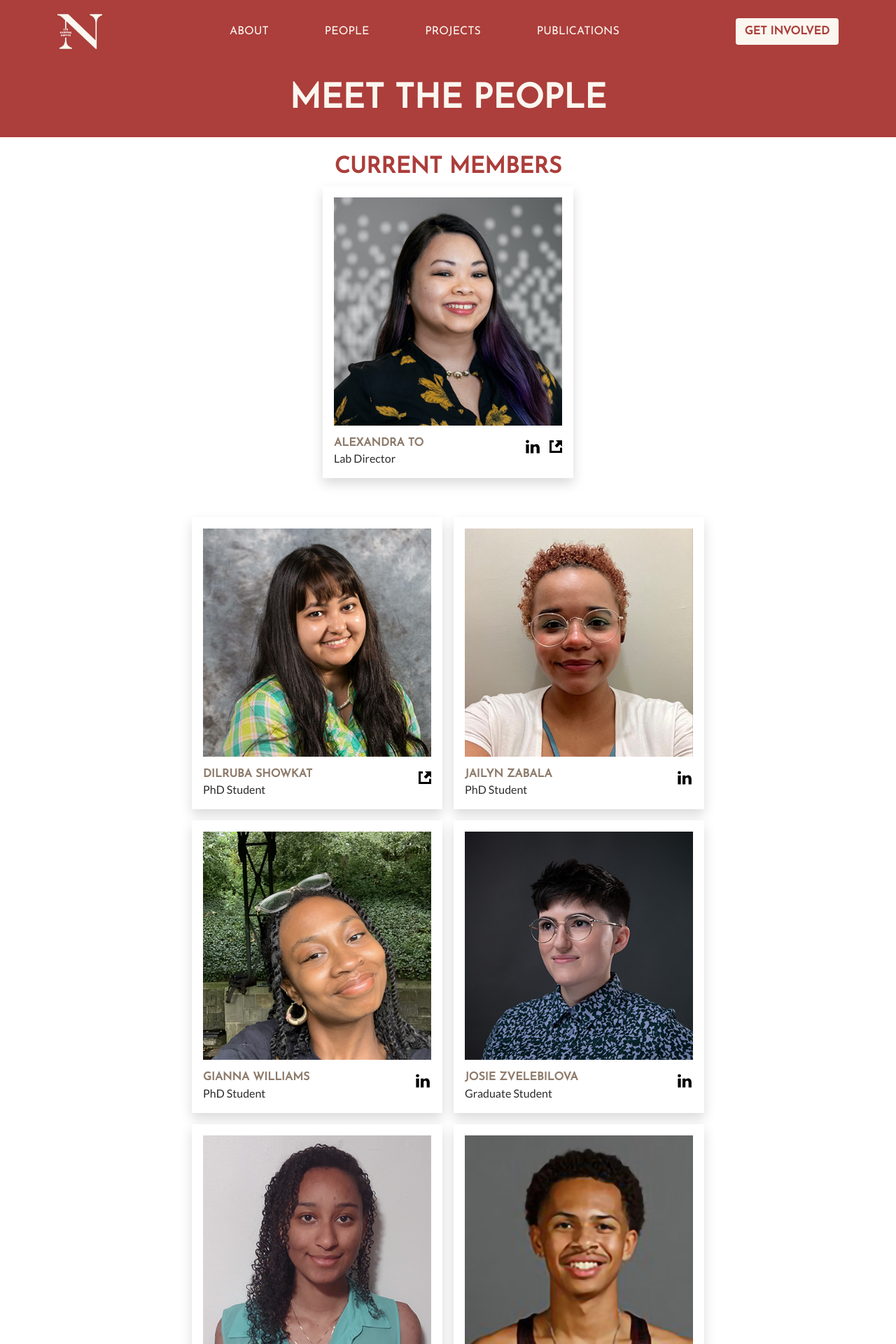
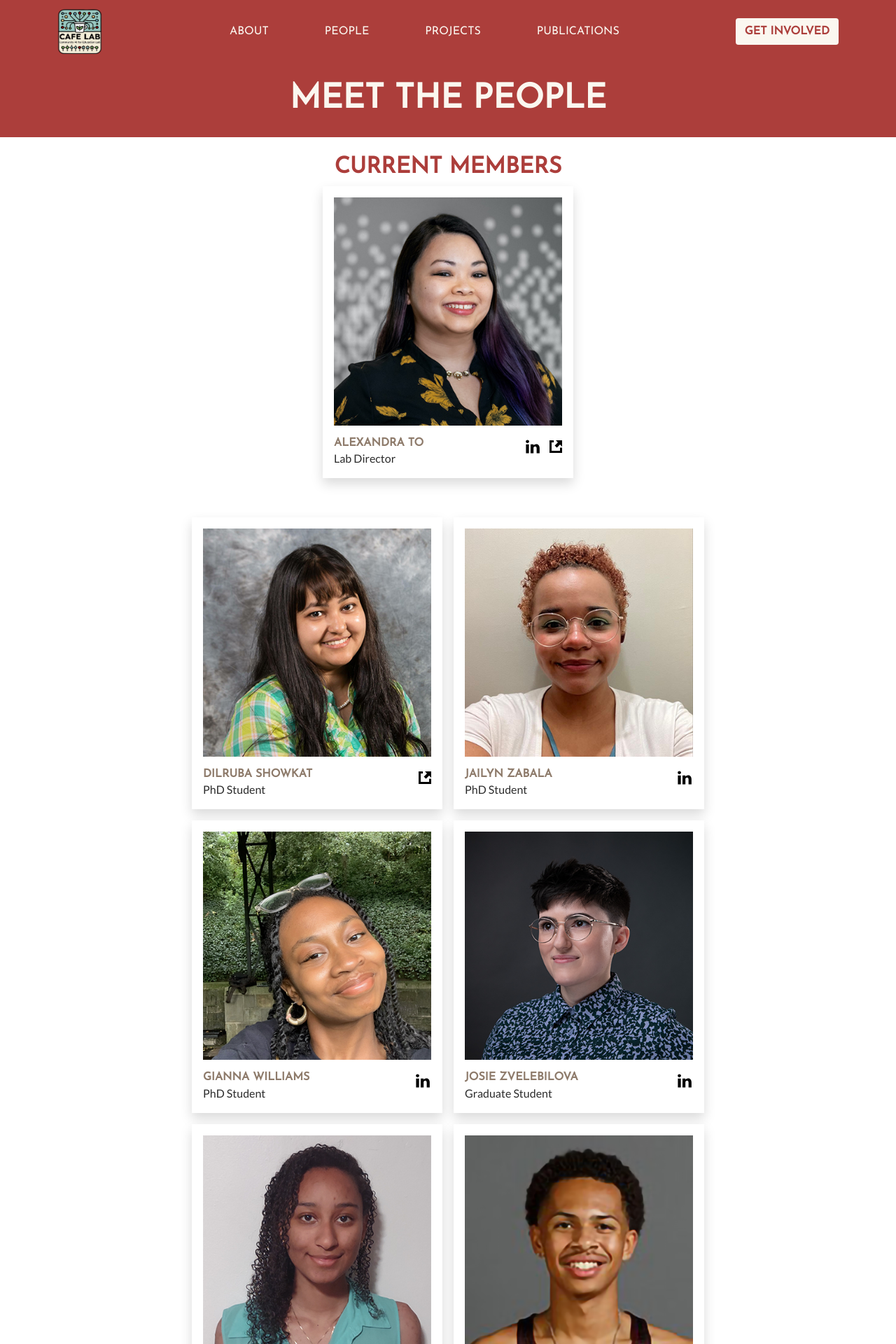
Before and after one commit to cafelabai/cafelab-site, a Jekyll site: the page built from people.html, in a window 1280 px wide. Shown: the top 1920 px of the page at 70% size. Built offline with Jekyll 4.4.1, drawn with Linux system fonts in a browser that asks for light colours.

Commit message:
added logo

```diff
--- a/_includes/header.html
+++ b/_includes/header.html
@@ -7,14 +7,14 @@
         <div class="logo-container">
           <img
             class="lab-logo-top"
-            src="assets/images/neu-logo.png"
-            alt="Northeastern University logo"
+            src="assets/images/cafelab-logo.png"
+            alt="CAFE Lab logo"
           />
-          <img
+          <!--<img
             class="lab-logo-bottom"
             src="assets/images/neu-logo-brown.png"
             alt="Northeastern University logo"
-          />
+          />-->
         </div>
       </a>
       <!-- 'button' for the responsive navbar toggle. Visible only on smaller screens. -->
```
Also changed, not shown: assets/images/cafelab-logo.png (added).
